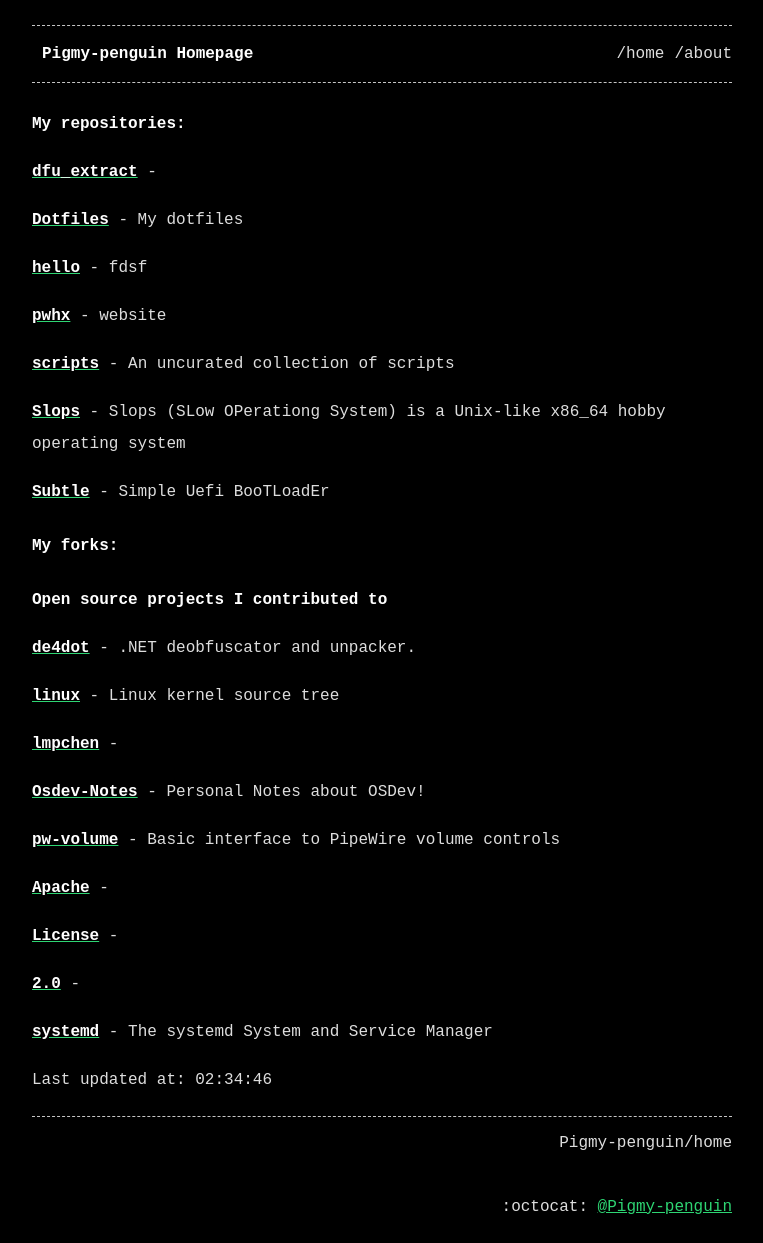
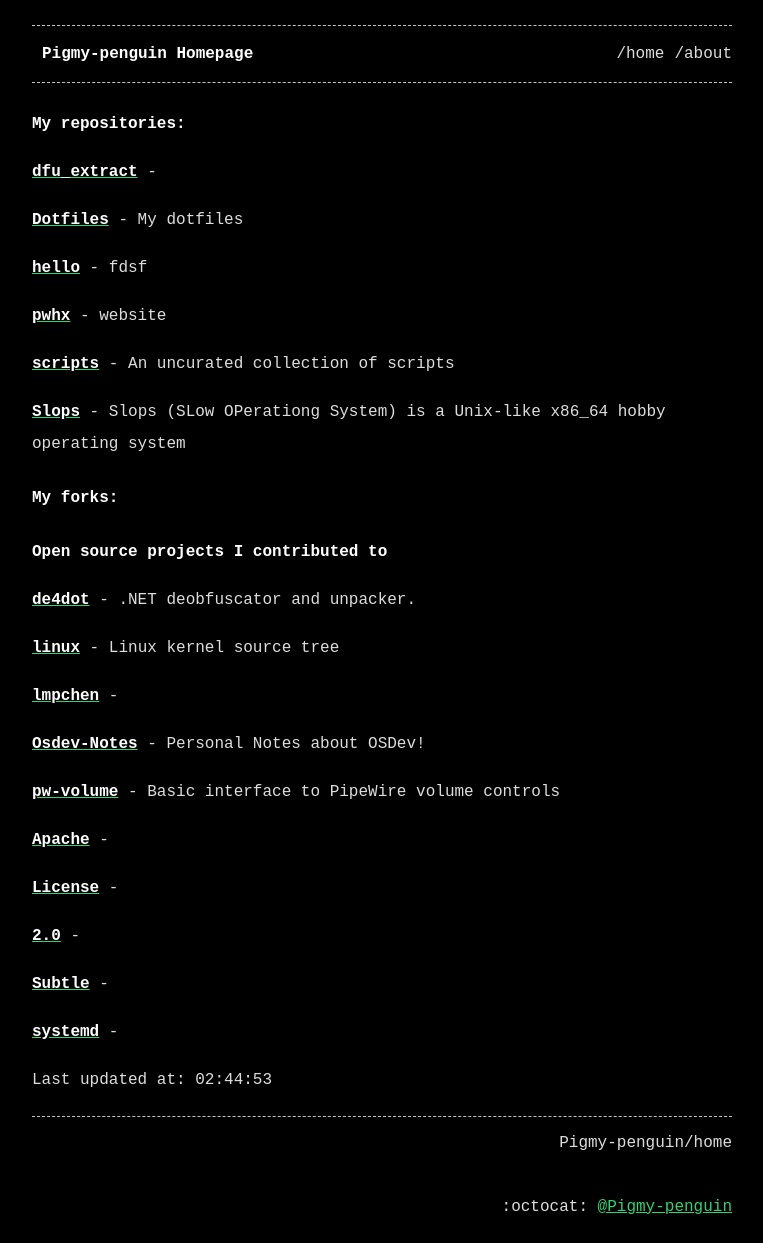
Before and after one commit to Pigmy-penguin/Pigmy-penguin.github.io, a Jekyll site: the page built from index.md, in a window 1280 px wide. Shown: the whole page, without its empty margins (258-1021 px from the left). Built offline with Jekyll 4.4.1, drawn with Linux system fonts in a browser that asks for light colours.

Commit message:
Auto updating the website

```diff
--- a/index.md
+++ b/index.md
@@ -19,8 +19,6 @@ title: Pigmy-penguin Homepage
 
 [**Slops**](https://github.com/Pigmy-penguin/Slops) - Slops (SLow OPerationg System) is a Unix-like x86_64 hobby operating system
 
-[**Subtle**](https://github.com/Pigmy-penguin/Subtle) - Simple Uefi BooTLoadEr
-
 ## My forks:
 ### Open source projects I contributed to
 
@@ -40,7 +38,9 @@ title: Pigmy-penguin Homepage
 
 [**2.0**](https://github.com/Pigmy-penguin/2.0) -
 
-[**systemd**](https://github.com/Pigmy-penguin/systemd) - The systemd System and Service Manager
+[**Subtle**](https://github.com/Pigmy-penguin/Subtle) -
+
+[**systemd**](https://github.com/Pigmy-penguin/systemd) -
 
 
-Last updated at: 02:34:46
+Last updated at: 02:44:53
```
Also changed, not shown: 2 other files.
